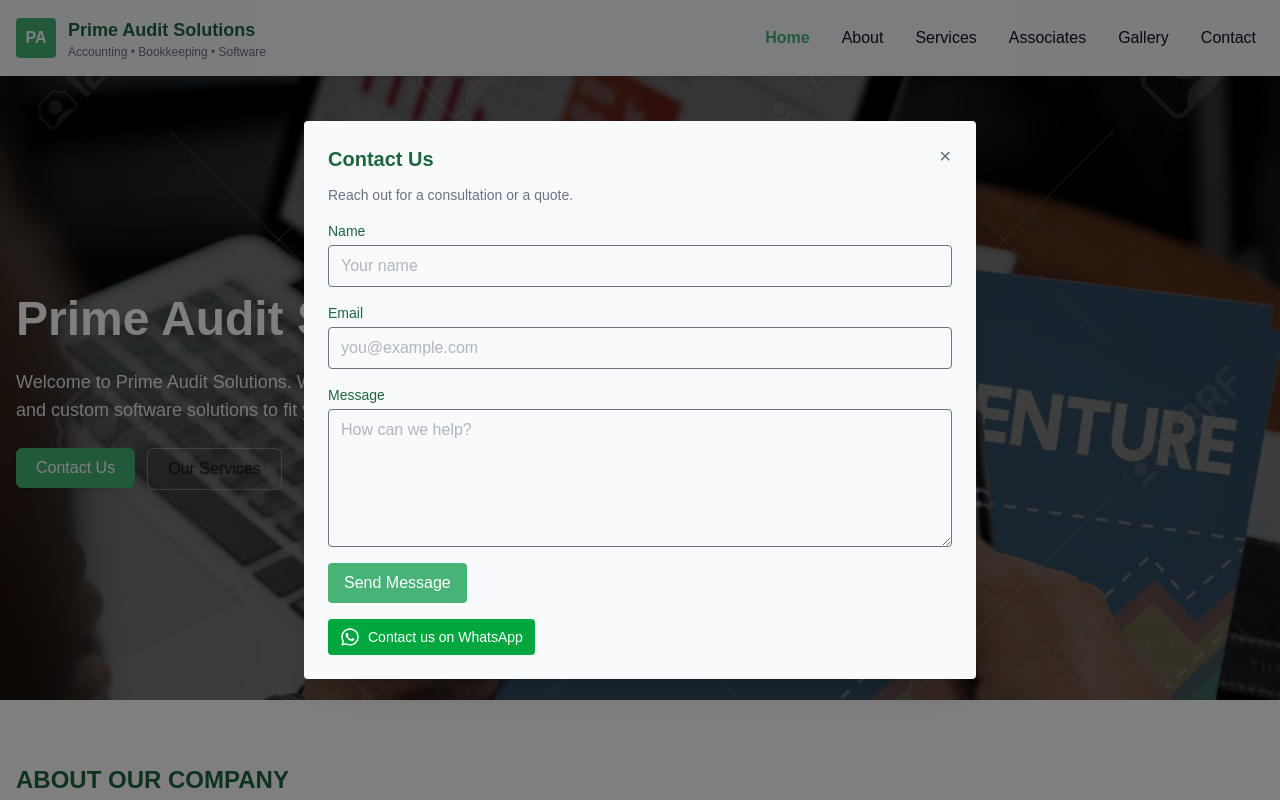
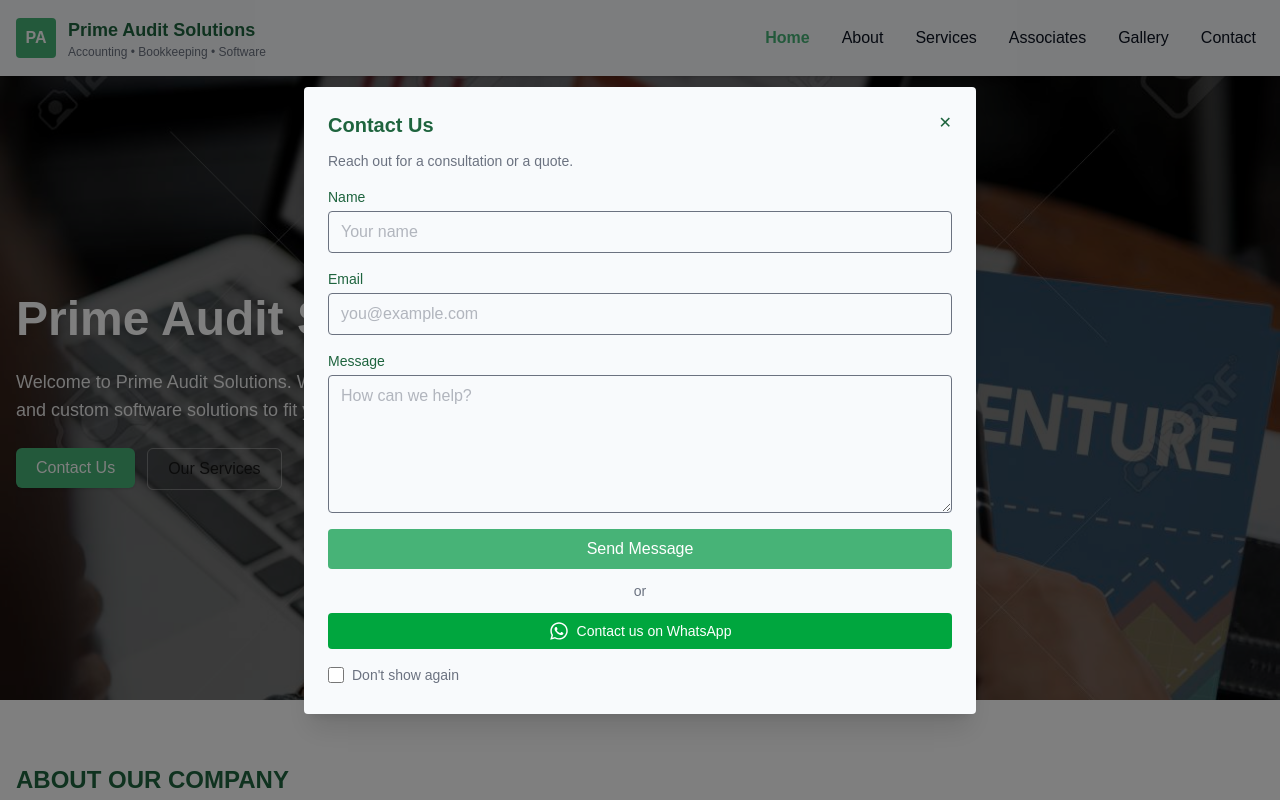
Before and after one commit to primeauditingdxb/prime-audit-next, a Next.js app: page / in a window 1280 px wide. Shown: the top 800 px of the page. Built offline with nearby package versions, Linux system fonts and the light colour scheme.

Commit message:
Added few more changes

```diff
--- a/app/components/ContactForm.tsx
+++ b/app/components/ContactForm.tsx
@@ -13,7 +13,7 @@
 export default function ContactForm({ action = 'https://formspree.io/f/YOUR_FORM_ID', email, phone, whatsapp }: ContactFormProps) {
   return (
     <div>
-      <form className="space-y-4" action={action} method="POST">
+  <form className="space-y-4" action={action} method="POST">
         <div>
           <label className="block text-sm font-medium text-primary-dark">Name</label>
           <input name="name" required className="mt-1 block w-full border rounded px-3 py-2 text-muted" placeholder="Your name" />
@@ -27,18 +27,26 @@
           <textarea name="message" required className="mt-1 block w-full border rounded px-3 py-2 text-muted" rows={5} placeholder="How can we help?"></textarea>
         </div>
         <div>
-          <button type="submit" className="px-4 py-2 btn-primary rounded">Send Message</button>
+          <button type="submit" className="w-full px-4 py-2 btn-primary rounded cursor-pointer">Send Message</button>
         </div>
       </form>
 
-      {/* WhatsApp contact */}
+      {/* separator and WhatsApp contact */}
       {whatsapp && (
-        <div className="mt-4 flex items-center gap-3">
-          <a href={whatsapp} target="_blank" rel="noreferrer" className="inline-flex items-center gap-2 text-white bg-green-600 hover:bg-green-700 px-3 py-2 rounded">
-            <FaWhatsapp className="h-5 w-5" />
-            <span className="text-sm font-medium">Contact us on WhatsApp</span>
-          </a>
-        </div>
+        <>
+          <div className="my-3 flex items-center">
+            <span className="flex-1 h-px bg-on-surface/20" />
+            <span className="px-3 text-sm text-muted">or</span>
+            <span className="flex-1 h-px bg-on-surface/20" />
+          </div>
+
+          <div>
+            <a href={whatsapp} target="_blank" rel="noreferrer" className="w-full flex text-center justify-center items-center gap-2 text-white bg-green-600 hover:bg-green-700 px-3 py-2 rounded">
+              <FaWhatsapp className="h-5 w-5" />
+              <span className="text-sm font-medium">Contact us on WhatsApp</span>
+            </a>
+          </div>
+        </>
       )}
     </div>
   )
--- a/app/components/ContactModal.tsx
+++ b/app/components/ContactModal.tsx
@@ -13,32 +13,49 @@
 
 export default function ContactModal({ title = 'Contact Us', contentHtml = '', email, phone, whatsapp }: ContactModalProps) {
   const [show, setShow] = useState(false)
+  const [dontShow, setDontShow] = useState(false)
+  const [animate, setAnimate] = useState(false)
 
   useEffect(() => {
+    // Check if the user previously asked not to show the modal.
     try {
-      const seen = localStorage.getItem('contact_modal_shown')
-      if (!seen) {
-        setTimeout(() => {
-          setShow(true)
-          localStorage.setItem('contact_modal_shown', '1')
-        }, 600)
-      }
+      const hidden = localStorage.getItem('contact_modal_hide')
+      if (hidden) return
     } catch (e) {
-      // ignore
+      // ignore localStorage errors
+    }
+
+    // Show the modal after a short delay.
+    const t = setTimeout(() => {
       setShow(true)
-    }
+      // start enter animation on next tick
+      setTimeout(() => setAnimate(true), 10)
+    }, 600)
+    return () => clearTimeout(t)
   }, [])
 
   if (!show) return null
 
   return (
     <div className="fixed inset-0 z-50 flex items-center justify-center">
-      <div className="absolute inset-0 bg-black/50" onClick={() => setShow(false)} />
+      {/* overlay with fade animation */}
+      <div
+        className={`absolute inset-0 transition-opacity duration-200 ${animate ? 'bg-black/50 opacity-100' : 'bg-black/0 opacity-0'}`}
+        onClick={() => {
+          try { if (dontShow) localStorage.setItem('contact_modal_hide', '1') } catch (e) {}
+          setAnimate(false)
+          setTimeout(() => setShow(false), 220)
+        }}
+      />
 
-      <div className="relative bg-surface w-full max-w-2xl mx-4 rounded shadow-xl p-6 z-10">
+      <div className={`relative bg-surface w-full max-w-2xl mx-4 rounded shadow-xl p-6 z-10 transform transition-all duration-200 ${animate ? 'opacity-100 translate-y-0 scale-100' : 'opacity-0 translate-y-4 scale-95'}`}>
         <div className="flex items-start justify-between gap-4">
           <h3 className="text-xl font-semibold text-primary-dark">{title}</h3>
-          <button onClick={() => setShow(false)} aria-label="Close" className="text-muted">✕</button>
+          <button onClick={() => {
+            try { if (dontShow) localStorage.setItem('contact_modal_hide', '1') } catch (e) {}
+            setAnimate(false)
+            setTimeout(() => setShow(false), 220)
+          }} aria-label="Close" className="text-primary-dark cursor-pointer transition-all duration-300 ease-in-out hover:scale-108 hover:text-primary hover:drop-shadow-md">✕</button>
         </div>
 
         {contentHtml && (
@@ -47,6 +64,16 @@
 
         <div className="mt-4">
           <ContactForm action="https://formspree.io/f/YOUR_FORM_ID" email={email} phone={phone} whatsapp={whatsapp} />
+
+          <label className="mt-4 inline-flex items-center gap-2 text-sm text-muted">
+            <input
+              type="checkbox"
+              className="form-checkbox h-4 w-4"
+              checked={dontShow}
+              onChange={(e) => setDontShow(e.target.checked)}
+            />
+            <span>Don't show again</span>
+          </label>
         </div>
       </div>
     </div>
```
